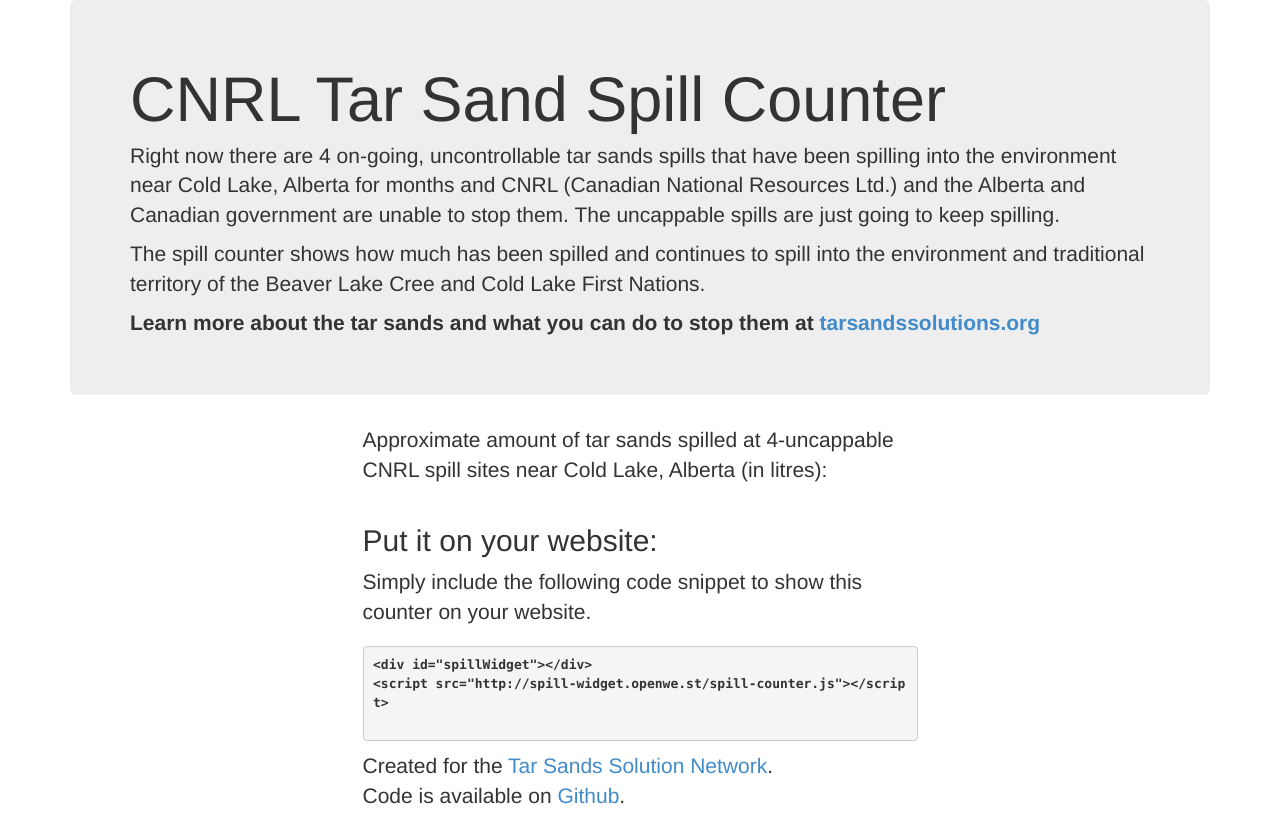
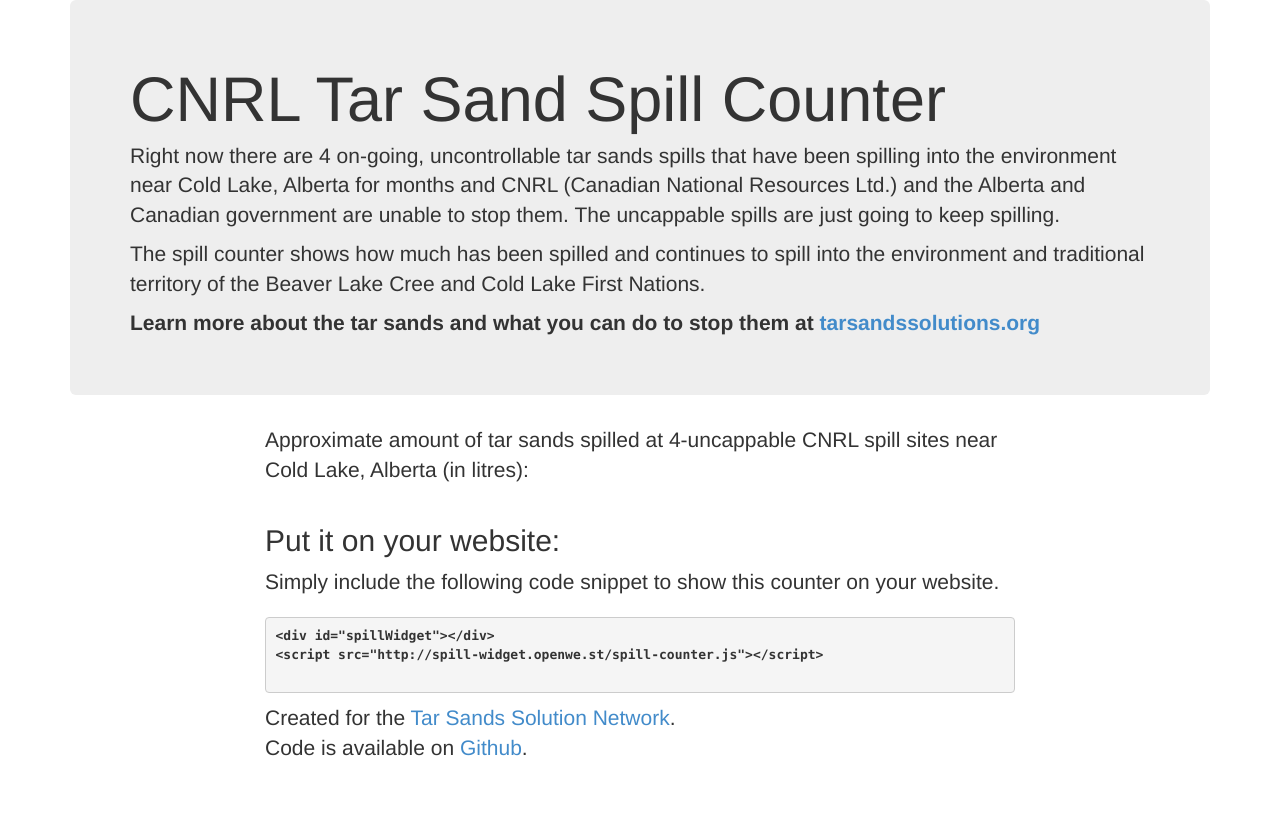
Before and after one commit to lukec/oil-spill-widget, a plain HTML site: page index.html in a window 1280 px wide. After the commit the page ends 800 px from the top, so only its background shows below. Drawn offline with Linux system fonts and the light colour scheme.

Commit message:
Make the columns wider

```diff
--- a/index.html
+++ b/index.html
@@ -26,14 +26,14 @@
       </div>
 
       <div class="row">
-        <div class="col-md-6 col-md-offset-3">
+        <div class="col-md-8 col-md-offset-2">
           <p class="lead">Approximate amount of tar sands spilled at 4-uncappable CNRL spill sites near Cold Lake, Alberta (in litres):</p>
           <div id="spillWidget"></div>
           <script src="spill-counter.js"></script>
         </div>
       </div>
       <div class="row">
-        <div class="col-md-6 col-md-offset-3">
+        <div class="col-md-8 col-md-offset-2">
           <h2>Put it on your website:</h2>
           <p class="lead">Simply include the following code snippet to show this counter on your website.</p>
           <pre>
@@ -43,7 +43,7 @@
         </div>
       </div>
       <div class="row">
-        <div class="col-md-6 col-md-offset-3">
+        <div class="col-md-8 col-md-offset-2">
         <p class="lead">Created for the <a href="http://tarsandssolutions.org/">Tar Sands Solution Network</a>.<br /> Code is available on <a href="https://github.com/lukec/oil-spill-widget">Github</a>.</p>
         </div>
       </div>
```
